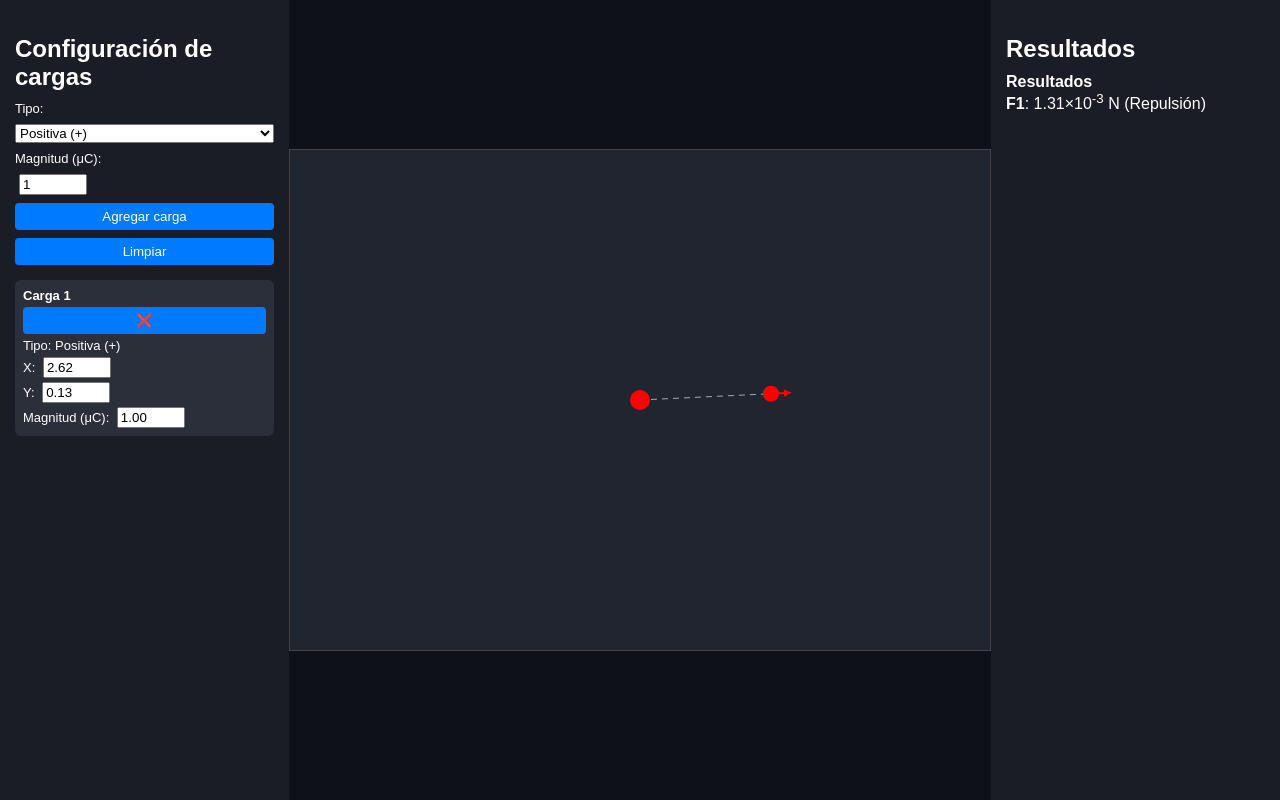
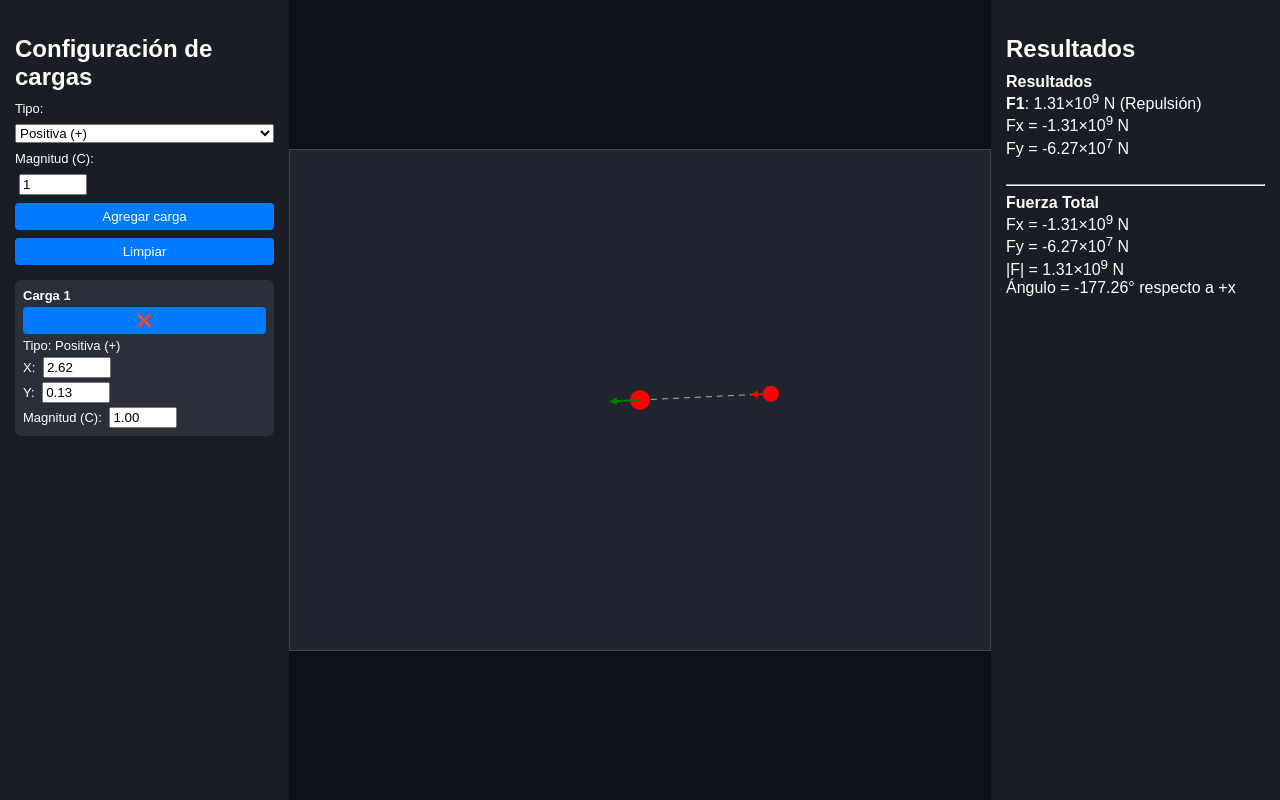
Before and after one commit to reamdev/physics-II-first-proyect, a plain HTML site: page index.html in a window 1280 px wide. Both pictures are taken after a click on the button "Agregar carga". Drawn offline with Linux system fonts and the light colour scheme.

Commit message:
Calculo Final

```diff
--- a/index.html
+++ b/index.html
@@ -15,7 +15,7 @@
         <option value="positive">Positiva (+)</option>
         <option value="negative">Negativa (-)</option>
       </select>
-      <label>Magnitud (μC):</label>
+      <label>Magnitud (C):</label>
       <input type="number" id="chargeValue" value="1" step="0.5" min="0.1">
       <button id="addCharge">Agregar carga</button>
       <button id="clearAll">Limpiar</button>
--- a/script.js
+++ b/script.js
@@ -4,7 +4,7 @@ const tooltip = document.getElementById("tooltip");
 
 const k = 9e9;
 const scale = 50;
-const centralCharge = { x: 0, y: 0, q: 1e-6 };
+const centralCharge = { x: 0, y: 0, q: 1 };
 
 let charges = [];
 let selectedCharge = null;
@@ -16,7 +16,7 @@ const resultsDiv = document.getElementById("results");
 // === Agregar carga ===
 document.getElementById("addCharge").addEventListener("click", () => {
   const type = document.getElementById("chargeType").value;
-  const magnitude = parseFloat(document.getElementById("chargeValue").value) * 1e-6;
+  const magnitude = parseFloat(document.getElementById("chargeValue").value);
   if (isNaN(magnitude)) return alert("Ingresa una magnitud válida");
   const q = type === "positive" ? magnitude : -magnitude;
   const newCharge = { x: Math.random() * 6 - 3, y: Math.random() * 4 - 2, q };
@@ -38,13 +38,15 @@ function updateChargeList() {
   charges.forEach((c, i) => {
     const div = document.createElement("div");
     div.className = "charge-item";
+    console.log(c.q);
+
     div.innerHTML = `
       <b>Carga ${i + 1}</b>
       <button class="delete-btn" data-index="${i}">❌</button>
       <label>Tipo: ${c.q > 0 ? "Positiva (+)" : "Negativa (-)"}</label>
       <label>X: <input type="number" step="0.1" value="${c.x.toFixed(2)}" data-index="${i}" data-attr="x"></label>
       <label>Y: <input type="number" step="0.1" value="${c.y.toFixed(2)}" data-index="${i}" data-attr="y"></label>
-      <label>Magnitud (μC): <input type="number" step="0.1" value="${Math.abs(c.q * 1e6).toFixed(2)}" data-index="${i}" data-attr="q"></label>
+      <label>Magnitud (C): <input type="number" step="0.1" value="${(c.q).toFixed(2)}" data-index="${i}" data-attr="q"></label>
     `;
     chargeList.appendChild(div);
   });
@@ -57,7 +59,8 @@ function updateChargeList() {
       const value = parseFloat(e.target.value);
 
       if (attr === "x" || attr === "y") charges[idx][attr] = value;
-      if (attr === "q") charges[idx].q = Math.sign(charges[idx].q) * value * 1e-6;
+      if (attr === "q") charges[idx].q = Math.sign(charges[idx].q) * value;
+      updateChargeList();
       draw();
     });
   });
@@ -78,7 +81,7 @@ function updateChargeList() {
 function formatSci(num, fractionDigits = 2) {
   if (!isFinite(num)) return String(num);
   if (num === 0) return "0";
-  const s = num.toExponential(fractionDigits); // ej "3.02e-4" o "-1.23e+03"
+  const s = num.toExponential(fractionDigits); // ej "3.02e-4"
   const [mantissa, expStr] = s.split('e');
   const exp = parseInt(expStr, 10);
   return `${mantissa}×10<sup>${exp}</sup>`;
@@ -89,13 +92,15 @@ function draw() {
   const cx = canvas.width / 2;
   const cy = canvas.height / 2;
 
+  let totalFx = 0, totalFy = 0;
   let resultsHTML = "<b>Resultados</b><br>";
 
+  // === Por cada carga: dibujar y calcular contribución ===
   charges.forEach((charge, i) => {
     const px = cx + charge.x * scale;
     const py = cy - charge.y * scale;
 
-    // Línea discontinua hacia la carga central
+    // Línea discontinua hacia la carga
     ctx.setLineDash([6, 5]);
     ctx.beginPath();
     ctx.moveTo(cx, cy);
@@ -104,14 +109,14 @@ function draw() {
     ctx.stroke();
     ctx.setLineDash([]);
 
-    // Dibuja la carga
+    // Dibuja carga
     ctx.beginPath();
     ctx.arc(px, py, 8, 0, 2 * Math.PI);
     ctx.fillStyle = charge.q > 0 ? "red" : "blue";
     ctx.fill();
 
-    // === Cálculo escalar con la Ley de Coulomb ===
-    const dx = centralCharge.x - charge.x;
+    // === Cálculos ===
+    const dx = centralCharge.x - charge.x; // vector desde la carga fuente hacia el centro
     const dy = centralCharge.y - charge.y;
     const r = Math.sqrt(dx ** 2 + dy ** 2);
     if (r < 1e-9) {
@@ -119,29 +124,58 @@ function draw() {
       return;
     }
 
-    console.log(centralCharge);
-    const F = k * Math.abs(charge.q * centralCharge.q) / (r ** 2);
-    const tipo = (charge.q * centralCharge.q > 0) ? "Repulsión" : "Atracción";
+    // Módulo escalar
+    const Fm = k * Math.abs(centralCharge.q * charge.q) / (r ** 2);
 
-    // Dibuja flecha (solo dirección visual)
-    const dirX = dx / r;
-    const dirY = dy / r;
+    // Componentes vectoriales correctas (para sumar y obtener la resultante)
+    const Fx = k * centralCharge.q * charge.q * dx / Math.pow(r, 3);
+    const Fy = k * centralCharge.q * charge.q * dy / Math.pow(r, 3);
+
+    console.log(`Fuerza X: ${Fx}`);
+    console.log(`Fuerza Y: ${Fy}`);
+
+    totalFx += Fx;
+    totalFy += Fy;
+
+    const tipo = (centralCharge.q * charge.q > 0) ? "Repulsión" : "Atracción";
+
+    // Dibuja flecha indicativa (dirección de la fuerza sobre la carga central)
     const arrowColor = tipo === "Repulsión" ? "red" : "blue";
-    // arrowScale controla longitud de la flecha en el canvas (solo visual)
-    const arrowScale = 0.4 * scale * (tipo === "Repulsión" ? -1 : 1);
-    drawArrow(px, py, dirX * arrowScale, -dirY * arrowScale, arrowColor);
+    const arrowScale = 0.4 * scale;
+    // Normalizamos (uso Fx/Fm, Fy/Fm) y adaptamos signo Y para canvas
+    drawArrow(px, py, (Fx / Fm) * arrowScale, -(Fy / Fm) * arrowScale, arrowColor);
 
-    // Mostrar en notación científica (ej: 3.02×10<sup>-4</sup>)
-    resultsHTML += `<b>F${i + 1}</b>: ${formatSci(F)} N (${tipo})<br>`;
+    // Mostrar datos por carga en notación científica
+    resultsHTML += `<b>F${i + 1}</b>: ${formatSci(Fm)} N (${tipo})<br>`;
+    resultsHTML += `Fx = ${formatSci(Fx)} N<br>Fy = ${formatSci(Fy)} N<br><br>`;
   });
 
-  // Dibuja la carga central
+  // === Dibuja la carga central ===
   ctx.beginPath();
   ctx.arc(cx, cy, 10, 0, 2 * Math.PI);
   ctx.fillStyle = centralCharge.q > 0 ? "red" : "blue";
   ctx.fill();
 
-  // Insertar HTML (con <sup> renderizado correctamente)
+  // === Fuerza total (suma vectorial) ===
+  const F_total = Math.sqrt(totalFx ** 2 + totalFy ** 2);
+  const angleRad = Math.atan2(totalFy, totalFx); // en radianes, respecto +x
+  const angleDeg = angleRad * 180 / Math.PI;
+
+  resultsHTML += `<hr><b>Fuerza Total</b><br>`;
+  resultsHTML += `Fx = ${formatSci(totalFx)} N<br>`;
+  resultsHTML += `Fy = ${formatSci(totalFy)} N<br>`;
+  resultsHTML += `|F| = ${formatSci(F_total)} N<br>`;
+  resultsHTML += `Ángulo = ${angleDeg.toFixed(2)}° respecto a +x<br>`;
+
+  // === Dibujar flecha neta en el origen (verde) ===
+  if (F_total > 0) {
+    const netArrowScale = 0.6 * scale; // longitud visual fija (se ve la dirección)
+    const dxNet = (totalFx / F_total) * netArrowScale;
+    const dyNet = -(totalFy / F_total) * netArrowScale; // invertir para canvas
+    drawArrow(cx, cy, dxNet, dyNet, "green");
+  }
+
+  // Renderiza HTML con <sup>
   resultsDiv.innerHTML = resultsHTML;
 }
 
```
